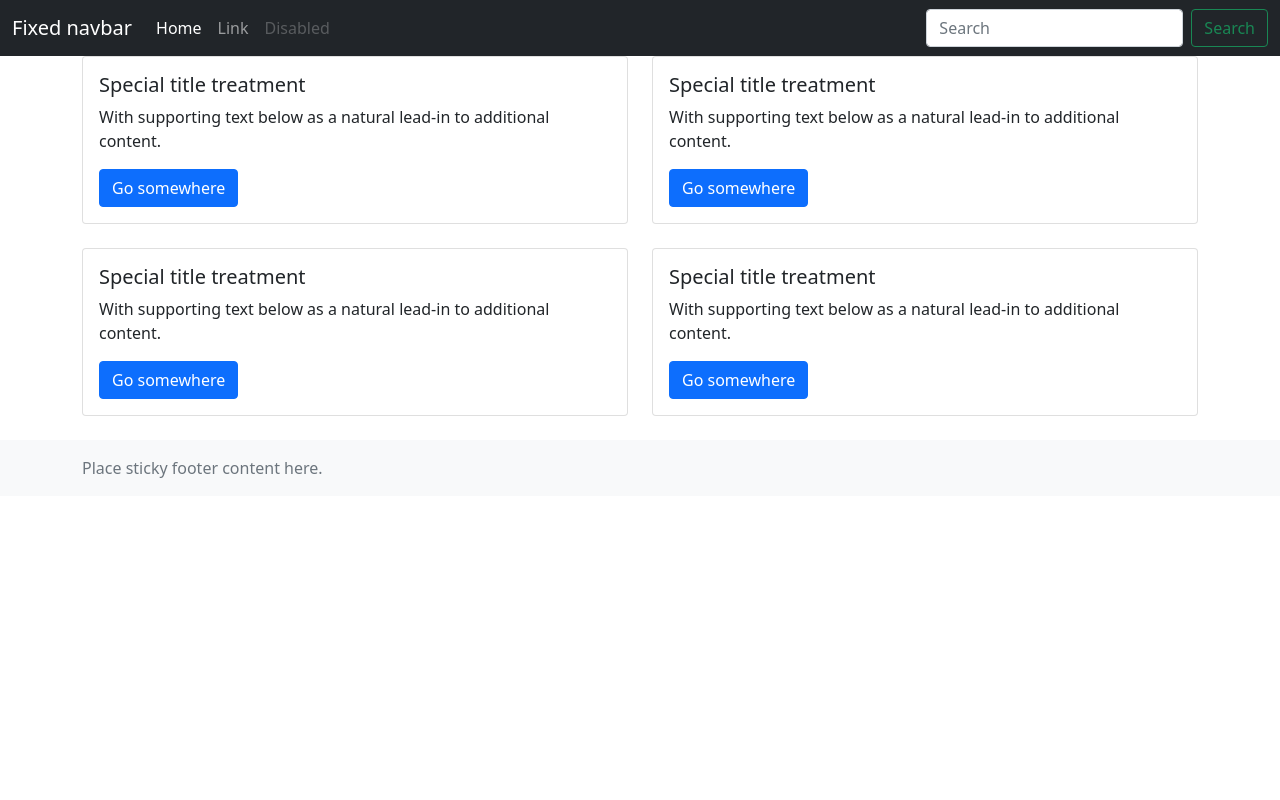
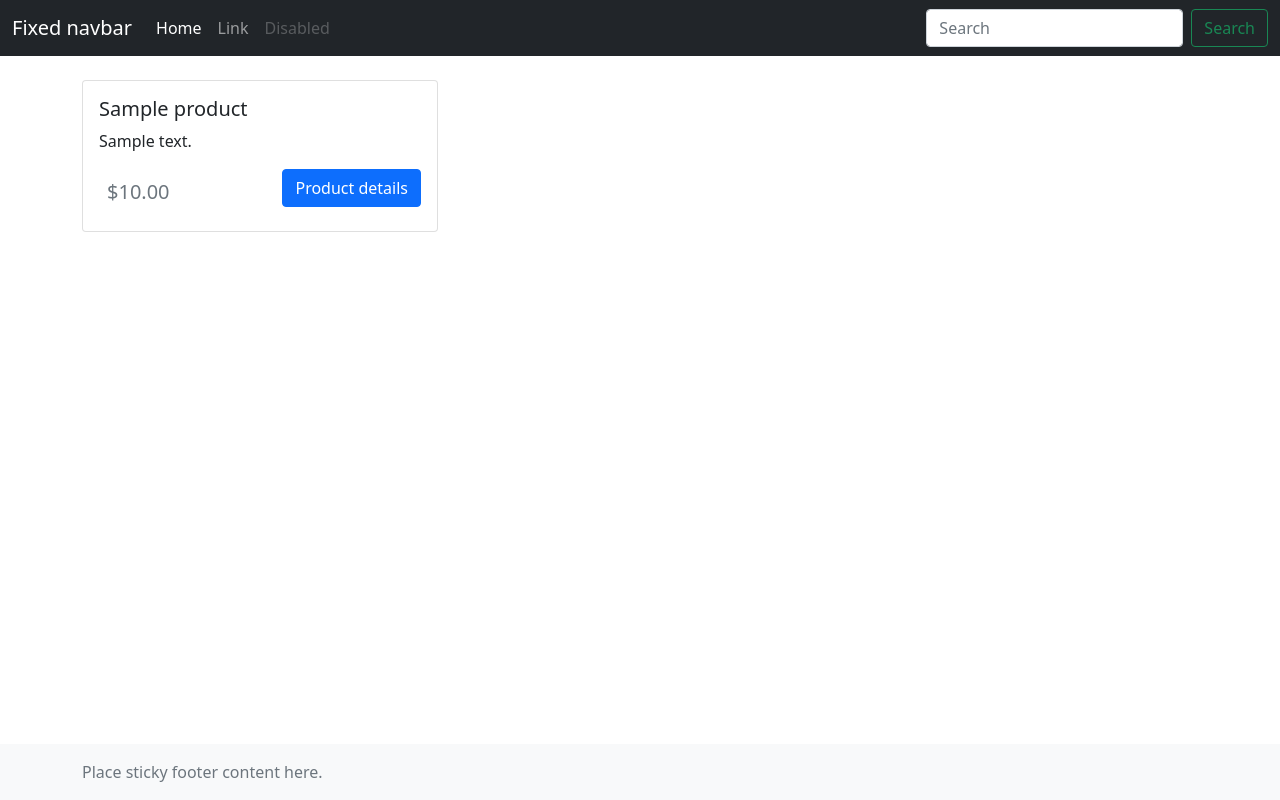
Before and after one commit to mmavroudi/digMarket, a Django app: page / in a window 1280 px wide. Run offline with Django 3.2, Linux system fonts and the light colour scheme; tables that the repository leaves empty hold one stand-in row (values such as "Sample post"); some libraries are stand-ins or nearby versions.

Commit message:
render dynamic products #20

```diff
--- a/src/digitalmarket/views.py
+++ b/src/digitalmarket/views.py
@@ -1,9 +1,15 @@
 from django.shortcuts import render, get_object_or_404
+
+from products.models import Product
 
 
 def home_view(request, template_path='home.html'):
     """
     Markeplace home
     """
-    context = dict()
+    products = Product.objects.all()
+
+    context = dict(
+        products=products
+    )
     return render(request, template_path, context)
--- a/src/templates/base.html
+++ b/src/templates/base.html
@@ -62,7 +62,8 @@
 
         </div>
     </main>
-    <footer class="footer mt-auto py-3 bg-light">
+
+    <footer class="footer mt-auto py-3 bg-light fixed-bottom">
       <div class="container">
         <span class="text-muted">Place sticky footer content here.</span>
       </div>
--- a/src/templates/home.html
+++ b/src/templates/home.html
@@ -8,42 +8,18 @@
 
     <div class="col-12">
         <div class="row">
-          <div class="col-sm-6 mb-4">
+          {% for product in products %}
+          <div class="col-sm-4 mb-4 mt-4">
             <div class="card">
               <div class="card-body">
-                <h5 class="card-title">Special title treatment</h5>
-                <p class="card-text">With supporting text below as a natural lead-in to additional content.</p>
-                <a href="#" class="btn btn-primary">Go somewhere</a>
+                <h5 class="card-title">{{ product.title }}</h5>
+                <p class="card-text">{{ product.description }}</p>
+                <span class="float-start lead text-muted p-2">${{ product.price }}</span>
+                <a href="{% url 'product_detail_slug_view' product.slug %}" class="btn btn-primary float-end">Product details</a>
               </div>
             </div>
           </div>
-          <div class="col-sm-6 mb-4">
-            <div class="card">
-              <div class="card-body">
-                <h5 class="card-title">Special title treatment</h5>
-                <p class="card-text">With supporting text below as a natural lead-in to additional content.</p>
-                <a href="#" class="btn btn-primary">Go somewhere</a>
-              </div>
-            </div>
-          </div>
-          <div class="col-sm-6 mb-4">
-            <div class="card">
-              <div class="card-body">
-                <h5 class="card-title">Special title treatment</h5>
-                <p class="card-text">With supporting text below as a natural lead-in to additional content.</p>
-                <a href="#" class="btn btn-primary">Go somewhere</a>
-              </div>
-            </div>
-          </div>
-          <div class="col-sm-6 mb-4">
-            <div class="card">
-              <div class="card-body">
-                <h5 class="card-title">Special title treatment</h5>
-                <p class="card-text">With supporting text below as a natural lead-in to additional content.</p>
-                <a href="#" class="btn btn-primary">Go somewhere</a>
-              </div>
-            </div>
-          </div>
+          {% endfor %}
         </div>
     </div>
 </div>
```
